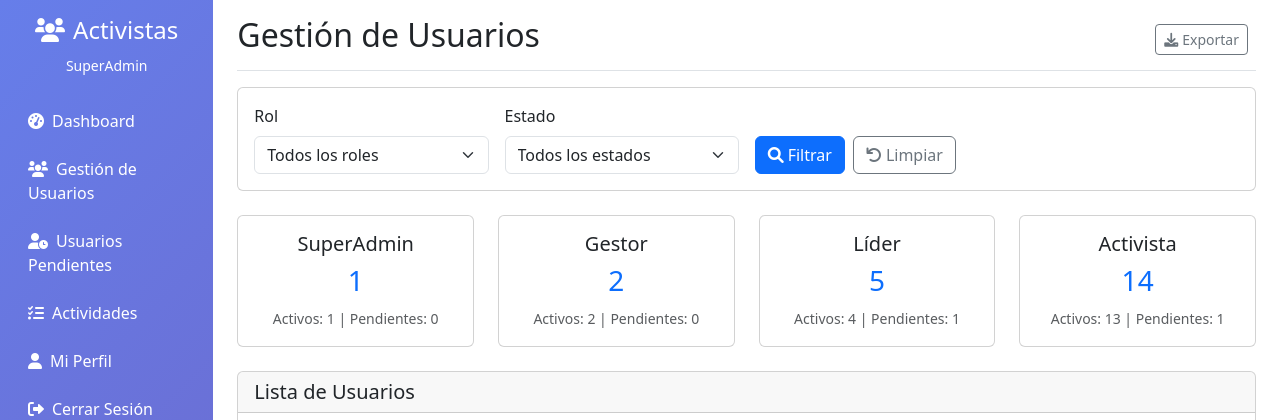
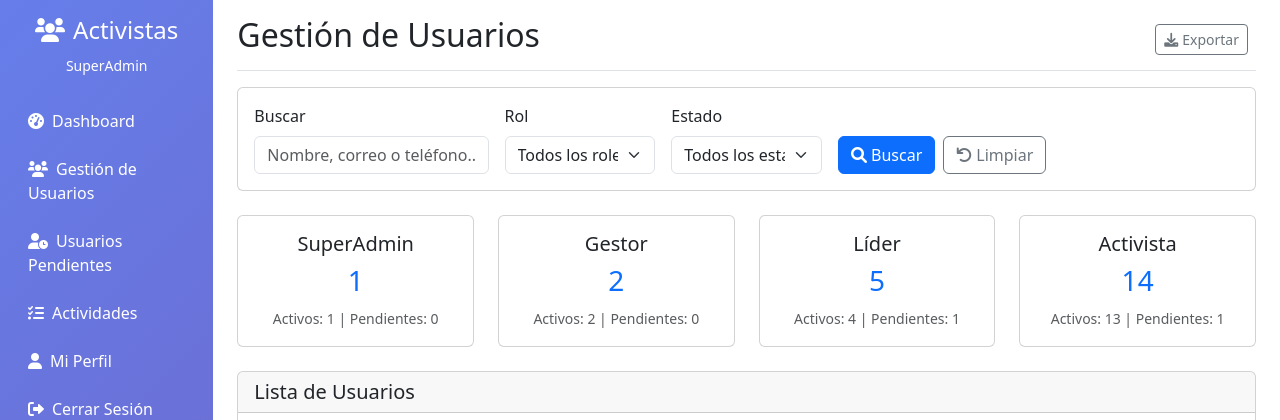
Before and after one commit to danjohn007/activistas, a PHP site: page /admin/users.php in a window 1280 px wide. Shown: the top 420 px of the page. Run offline with PHP 8.4, Linux system fonts and the light colour scheme; a user stored in the database is signed in; data comes from the database, SQL or seed files in the repository.

Commit message:
Implement fixes for activity type validation, user search, and dashboard stats
Co-authored-by: danjohn007 <77515822+danjohn007@users.noreply.github.com>

```diff
--- a/controllers/activityTypeController.php
+++ b/controllers/activityTypeController.php
@@ -100,7 +100,7 @@ class ActivityTypeController {
         ];
 
         // Validar datos
-        $errors = $this->validateActivityTypeData($data);
+        $errors = $this->validateActivityTypeData($data, $id);
         if (!empty($errors)) {
             $_SESSION['form_errors'] = $errors;
             $_SESSION['form_data'] = $_POST;
@@ -161,7 +161,7 @@ class ActivityTypeController {
     }
 
     // Validar datos del tipo de actividad
-    private function validateActivityTypeData($data) {
+    private function validateActivityTypeData($data, $excludeId = null) {
         $errors = [];
 
         if (empty($data['nombre'])) {
@@ -177,7 +177,7 @@ class ActivityTypeController {
         // Verificar si el nombre ya existe (excluyendo el actual en caso de edición)
         if (!empty($data['nombre'])) {
             $existing = $this->activityTypeModel->getActivityTypeByName($data['nombre']);
-            if ($existing && (empty($data['id']) || $existing['id'] != $data['id'])) {
+            if ($existing && (!$excludeId || $existing['id'] != $excludeId)) {
                 $errors[] = 'Ya existe un tipo de actividad con ese nombre';
             }
         }
--- a/controllers/userController.php
+++ b/controllers/userController.php
@@ -120,7 +120,14 @@ class UserController {
             $filters['estado'] = cleanInput($_GET['estado']);
         }
 
-        $users = $this->userModel->getAllUsers($filters);
+        // Si hay búsqueda, usar searchUsers en lugar de getAllUsers
+        $search = cleanInput($_GET['search'] ?? '');
+        if (!empty($search)) {
+            $users = $this->userModel->searchUsers($search, $filters);
+        } else {
+            $users = $this->userModel->getAllUsers($filters);
+        }
+
         $stats = $this->userModel->getUserStats();
 
         include __DIR__ . '/../views/admin/users.php';
--- a/models/user.php
+++ b/models/user.php
@@ -264,8 +264,8 @@ class User {
         try {
             $sql = "SELECT u.*, l.nombre_completo as lider_nombre FROM usuarios u
                     LEFT JOIN usuarios l ON u.lider_id = l.id
-                    WHERE (u.nombre_completo LIKE ? OR u.email LIKE ?)";
-            $params = ["%$query%", "%$query%"];
+                    WHERE (u.nombre_completo LIKE ? OR u.email LIKE ? OR u.telefono LIKE ?)";
+            $params = ["%$query%", "%$query%", "%$query%"];
 
             if (!empty($filters['rol'])) {
                 $sql .= " AND u.rol = ?";
--- a/views/admin/users.php
+++ b/views/admin/users.php
@@ -91,6 +91,12 @@
                     <div class="card-body">
                         <form method="GET" class="row g-3">
                             <div class="col-md-3">
+                                <label for="search" class="form-label">Buscar</label>
+                                <input type="text" class="form-control" id="search" name="search"
+                                       value="<?= htmlspecialchars($_GET['search'] ?? '') ?>"
+                                       placeholder="Nombre, correo o teléfono...">
+                            </div>
+                            <div class="col-md-2">
                                 <label for="rol" class="form-label">Rol</label>
                                 <select class="form-select" id="rol" name="rol">
                                     <option value="">Todos los roles</option>
@@ -100,7 +106,7 @@
                                     <option value="Activista" <?= ($_GET['rol'] ?? '') === 'Activista' ? 'selected' : '' ?>>Activista</option>
                                 </select>
                             </div>
-                            <div class="col-md-3">
+                            <div class="col-md-2">
                                 <label for="estado" class="form-label">Estado</label>
                                 <select class="form-select" id="estado" name="estado">
                                     <option value="">Todos los estados</option>
@@ -110,9 +116,9 @@
                                     <option value="desactivado" <?= ($_GET['estado'] ?? '') === 'desactivado' ? 'selected' : '' ?>>Desactivado</option>
                                 </select>
                             </div>
-                            <div class="col-md-3 d-flex align-items-end">
+                            <div class="col-md-5 d-flex align-items-end">
                                 <button type="submit" class="btn btn-primary me-2">
-                                    <i class="fas fa-search me-1"></i>Filtrar
+                                    <i class="fas fa-search me-1"></i>Buscar
                                 </button>
                                 <a href="<?= url('admin/users.php') ?>" class="btn btn-outline-secondary">
                                     <i class="fas fa-undo me-1"></i>Limpiar
```
Also changed, not shown: public/dashboards/gestor.php (+7 -3 lines).
